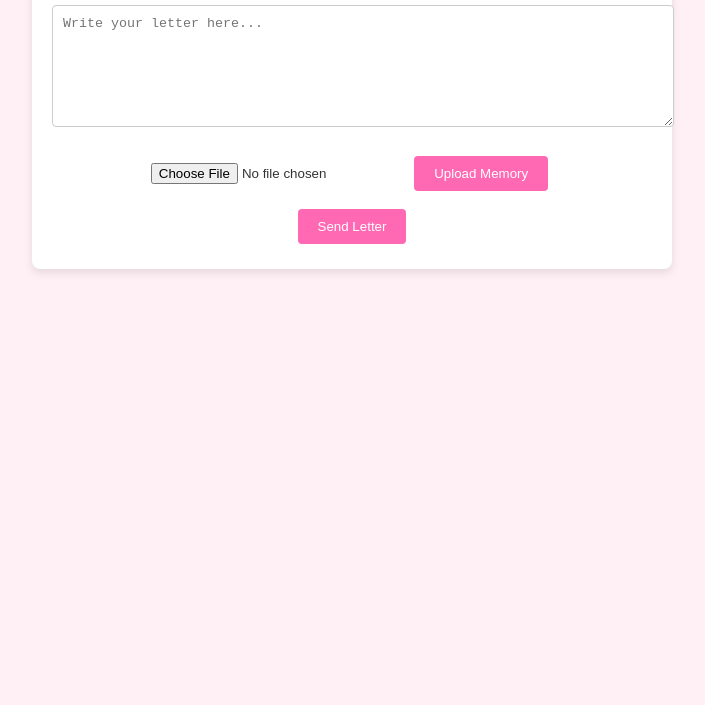
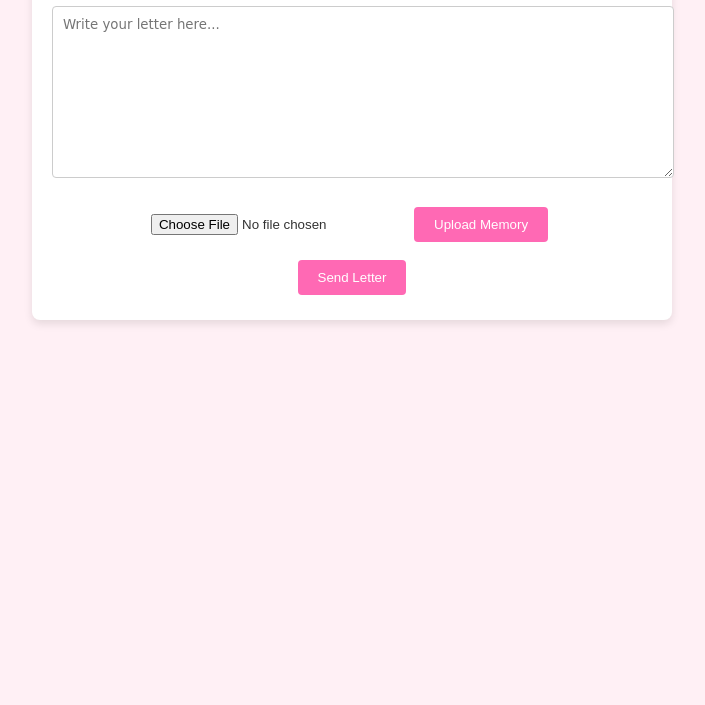
Before and after one commit to GPS527/valentine-letter, a plain HTML site: page index.html in a window 1280 px wide. Shown: the part 95-800 px from the top of the page, without its empty margins (288-993 px from the left). Drawn offline with Linux system fonts and the light colour scheme.

Commit message:
Update styles.css

```diff
--- a/css/styles.css
+++ b/css/styles.css
@@ -1,5 +1,5 @@
 body {
-    font-family: 'Comic Sans MS', cursive, sans-serif;
+    font-family: 'Comic Neue', cursive, sans-serif; /* Updated font for better aesthetics */
     background-color: #fff0f5;
     color: #333;
     text-align: center;
@@ -32,11 +32,12 @@ body {
 
 textarea {
     width: 100%;
-    height: 100px;
+    height: 150px; /* Increased height for better aesthetics */
     margin-bottom: 20px;
     border: 1px solid #ccc;
     border-radius: 4px;
     padding: 10px;
+    font-family: 'Comic Neue', cursive, sans-serif; /* Ensuring consistent font */
     animation: fadeIn 2s;
 }
 
```
